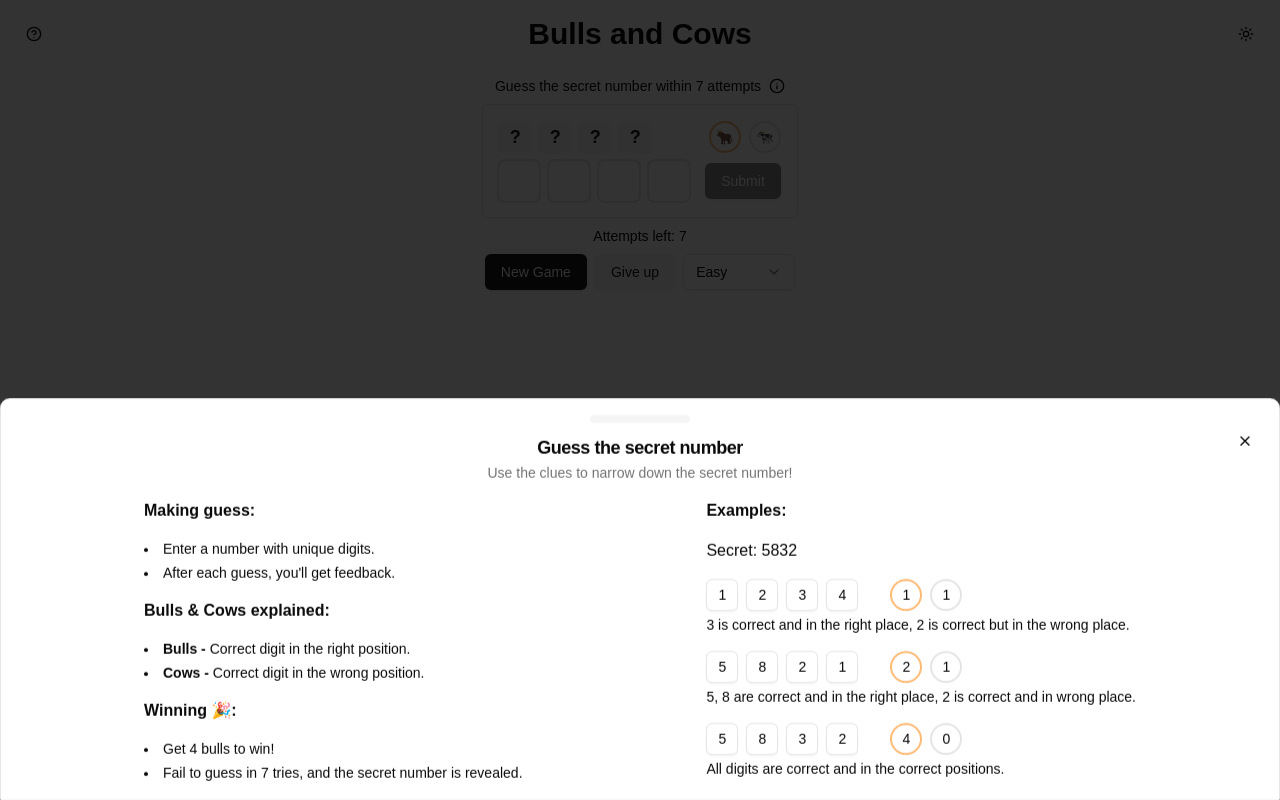
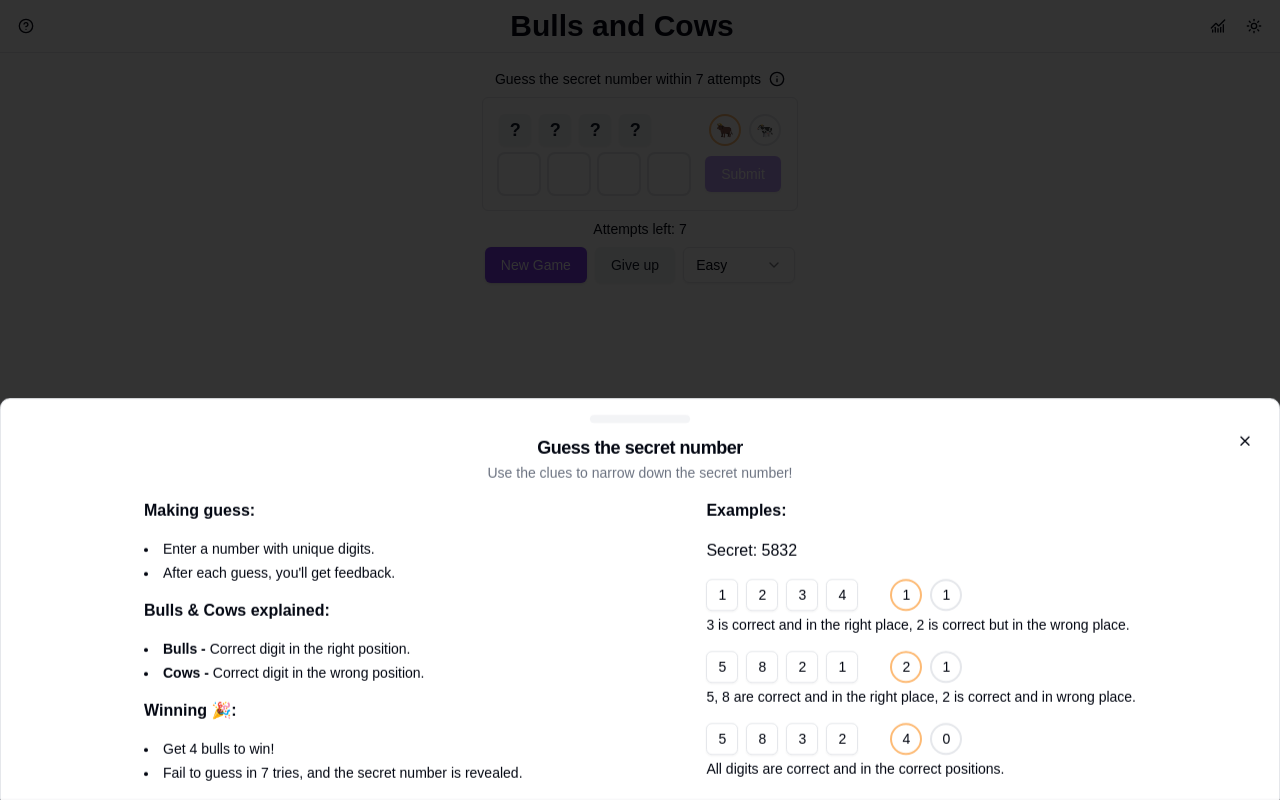
Before and after one commit to hemantyadav10/hardest-games-ever, a Next.js app: page / in a window 1280 px wide. Built offline with nearby package versions, Linux system fonts and the light colour scheme.

Commit message:
feat: update color theme; add stats dialog

```diff
--- a/package.json
+++ b/package.json
@@ -17,6 +17,7 @@
     "@radix-ui/react-popover": "^1.1.6",
     "@radix-ui/react-select": "^2.1.6",
     "@radix-ui/react-slot": "^1.1.2",
+    "@radix-ui/react-tabs": "^1.1.3",
     "@radix-ui/react-toast": "^1.2.6",
     "@radix-ui/react-tooltip": "^1.1.8",
     "class-variance-authority": "^0.7.1",
--- a/src/app/globals.css
+++ b/src/app/globals.css
@@ -9,51 +9,52 @@ body {
 @layer base {
   :root {
     --background: 0 0% 100%;
-    --foreground: 0 0% 3.9%;
+    --foreground: 224 71.4% 4.1%;
     --card: 0 0% 100%;
-    --card-foreground: 0 0% 3.9%;
+    --card-foreground: 224 71.4% 4.1%;
     --popover: 0 0% 100%;
-    --popover-foreground: 0 0% 3.9%;
-    --primary: 0 0% 9%;
-    --primary-foreground: 0 0% 98%;
-    --secondary: 0 0% 96.1%;
-    --secondary-foreground: 0 0% 9%;
-    --muted: 0 0% 96.1%;
-    --muted-foreground: 0 0% 45.1%;
-    --accent: 0 0% 96.1%;
-    --accent-foreground: 0 0% 9%;
+    --popover-foreground: 224 71.4% 4.1%;
+    --primary: 262.1 83.3% 57.8%;
+    --primary-foreground: 210 20% 98%;
+    --secondary: 220 14.3% 95.9%;
+    --secondary-foreground: 220.9 39.3% 11%;
+    --muted: 220 14.3% 95.9%;
+    --muted-foreground: 220 8.9% 46.1%;
+    --accent: 220 14.3% 95.9%;
+    --accent-foreground: 220.9 39.3% 11%;
     --destructive: 0 84.2% 60.2%;
-    --destructive-foreground: 0 0% 98%;
-    --border: 0 0% 89.8%;
-    --input: 0 0% 89.8%;
-    --ring: 0 0% 3.9%;
+    --destructive-foreground: 210 20% 98%;
+    --border: 220 13% 91%;
+    --input: 220 13% 91%;
+    --ring: 262.1 83.3% 57.8%;
+    --radius: 0.5rem;
     --chart-1: 12 76% 61%;
     --chart-2: 173 58% 39%;
     --chart-3: 197 37% 24%;
     --chart-4: 43 74% 66%;
     --chart-5: 27 87% 67%;
-    --radius: 0.5rem;
   }
+
   .dark {
-    --background: 0 0% 3.9%;
-    --foreground: 0 0% 98%;
-    --card: 0 0% 3.9%;
-    --card-foreground: 0 0% 98%;
-    --popover: 0 0% 3.9%;
-    --popover-foreground: 0 0% 98%;
-    --primary: 0 0% 98%;
-    --primary-foreground: 0 0% 9%;
-    --secondary: 0 0% 14.9%;
-    --secondary-foreground: 0 0% 98%;
-    --muted: 0 0% 14.9%;
-    --muted-foreground: 0 0% 63.9%;
-    --accent: 0 0% 14.9%;
-    --accent-foreground: 0 0% 98%;
+    --background: 224 71.4% 4.1%;
+    --foreground: 210 20% 98%;
+    --card: 224 71.4% 4.1%;
+    --card-foreground: 210 20% 98%;
+    --popover: 224 71.4% 4.1%;
+    --popover-foreground: 210 20% 98%;
+    --primary: 263.4 70% 50.4%;
+    --primary-foreground: 210 20% 98%;
+    --secondary: 215 27.9% 16.9%;
+    --secondary-foreground: 210 20% 98%;
+    --muted: 215 27.9% 16.9%;
+    --muted-foreground: 217.9 10.6% 64.9%;
+    --accent: 215 27.9% 16.9%;
+    --accent-foreground: 210 20% 98%;
     --destructive: 0 62.8% 30.6%;
-    --destructive-foreground: 0 0% 98%;
-    --border: 0 0% 14.9%;
-    --input: 0 0% 14.9%;
-    --ring: 0 0% 83.1%;
+    --destructive-foreground: 210 20% 98%;
+    --border: 215 27.9% 16.9%;
+    --input: 215 27.9% 16.9%;
+    --ring: 263.4 70% 50.4%;
     --chart-1: 220 70% 50%;
     --chart-2: 160 60% 45%;
     --chart-3: 30 80% 55%;
@@ -66,6 +67,7 @@ body {
   * {
     @apply border-border;
   }
+
   body {
     @apply bg-background text-foreground;
   }
--- a/src/app/page.tsx
+++ b/src/app/page.tsx
@@ -1,6 +1,7 @@
 "use client";
 
 import { Rules } from "@/components/rules";
+import Stats from "@/components/stats";
 import { ModeToggle } from "@/components/themeToggle";
 import { Button } from "@/components/ui/button";
 import { InputOTP, InputOTPGroup, InputOTPSlot } from "@/components/ui/input-otp";
@@ -23,8 +24,8 @@ import {
   SelectValue,
 } from "@/components/ui/select"
 
-type DifficultyLevel = 'easy' | 'hard' | 'nightmare'
-const difficultyOptions: DifficultyLevel[] = ['easy', 'hard', 'nightmare']
+export type DifficultyLevel = 'easy' | 'hard' | 'nightmare'
+export const difficultyOptions: DifficultyLevel[] = ['easy', 'hard', 'nightmare']
 
 const SECRET_NUM_LENGTH_CONFIG: Record<DifficultyLevel, number> = {
   easy: 4,
@@ -153,6 +154,7 @@ export default function CowsAndBullsGame() {
   // On give up , show the secret number
   const handleGiveUp = () => {
     setHasGivenUp(true)
+    setIsGameOver(true)
   }
 
 
@@ -161,17 +163,26 @@ export default function CowsAndBullsGame() {
     setShowConfetti(true);
     setTimeout(() => {
       setShowConfetti(false)
-    }, 4000)
+    }, 8000)
   };
 
 
   return (
+    <>
+      {showConfetti && <Confetti width={windowSize.width} height={windowSize.height - 1} />}
       <div className="h-svh flex flex-col  items-center space-y-2">
-      {showConfetti && <Confetti width={windowSize.width} height={windowSize.height - 1} />}
-      <div className="text-center w-full p-4 flex items-center  justify-between">
+        <div className="text-center w-full p-2 flex items-center  justify-between border-b border-border mb-2">
           <Rules />
           <h1 className="text-3xl font-bold">Bulls and Cows</h1>
+          <div>
+            <Stats
+              difficultyOptions={difficultyOptions}
+              currentAttempt={history.length}
+              currentDifficulty={difficultyLevel}
+              isGameWon={history[history.length - 1]?.bulls === SECRET_NUM_LENGTH}
+            />
             <ModeToggle />
+          </div>
         </div>
         <div className="text-sm flex items-center gap-2">Guess the secret number within {maxAttempts} attempts
           <Popover>
@@ -321,5 +332,6 @@ export default function CowsAndBullsGame() {
           </Select>
         </div>
       </div>
+    </>
   );
 }
--- /dev/null
+++ b/src/components/stats.tsx
@@ -0,0 +1,156 @@
+"use client"
+import {
+  Dialog,
+  DialogContent,
+  DialogDescription,
+  DialogHeader,
+  DialogTitle,
+  DialogTrigger,
+} from "@/components/ui/dialog"
+import { ChartNoAxesCombined } from "lucide-react"
+import { Button } from "./ui/button"
+import { Tabs, TabsContent, TabsList, TabsTrigger } from "@/components/ui/tabs"
+import { DifficultyLevel } from '@/app/page'
+import { useEffect, useState } from "react"
+
+type GameStat = {
+  label: string;
+  value: number;
+}
+
+const gameStats: Record<DifficultyLevel, GameStat[]> = {
+  easy: [
+    { label: 'Games Played', value: 0 },
+    { label: 'Games Won', value: 0 },
+    { label: 'Win %', value: 0 },
+    { label: 'Best Game', value: 0 },
+  ],
+  hard: [
+    { label: 'Games Played', value: 0 },
+    { label: 'Games Won', value: 0 },
+    { label: 'Win %', value: 0 },
+    { label: 'Best Game', value: 0 },
+  ],
+  nightmare: [
+    { label: 'Games Played', value: 0 },
+    { label: 'Games Won', value: 0 },
+    { label: 'Win %', value: 0 },
+    { label: 'Best Game', value: 0 },
+  ]
+};
+
+type propType = {
+  difficultyOptions: DifficultyLevel[];
+  currentAttempt: number;
+  currentDifficulty: DifficultyLevel;
+  isGameWon: boolean;
+}
+
+export default function Stts({
+  difficultyOptions,
+  currentAttempt,
+  currentDifficulty,
+  isGameWon,
+}: propType) {
+  const [stats, setStats] = useState<Record<DifficultyLevel, GameStat[]>>(() => {
+    if (typeof window !== 'undefined') {
+      const localStats = JSON.parse(localStorage.getItem('stats') || 'null');
+      return localStats || gameStats;
+    }
+    return gameStats;
+  });
+  useEffect(() => {
+    if (typeof window !== 'undefined') {
+      const localStats = JSON.parse(localStorage.getItem('stats') || 'null');
+      if (localStats) {
+        setStats(localStats)
+      }
+    }
+  }, [])
+
+  useEffect(() => {
+    updateStats(currentDifficulty, currentAttempt);
+  }, [currentAttempt, currentDifficulty]);
+
+  const updateStats = (difficulty: DifficultyLevel, attempt: number) => {
+    const currentStats = stats[difficulty];
+    let gamesPlayed = currentStats[0].value
+    let gamesWon = currentStats[1].value;
+    let winPercentage = currentStats[2].value
+    let bestGame = currentStats[3].value
+    if (attempt === 1) {
+      gamesPlayed++
+    }
+
+    if (isGameWon) {
+      gamesWon++
+      bestGame = bestGame === 0 ? attempt : Math.min(bestGame, attempt);
+    }
+
+    if (gamesWon > 0) {
+      winPercentage = parseFloat(((gamesWon / gamesPlayed) * 100).toFixed(2))
+    }
+
+
+    const updatedStats: GameStat[] = [
+      { label: 'Games Played', value: gamesPlayed },
+      { label: 'Games Won', value: gamesWon },
+      { label: 'Win %', value: winPercentage },
+      { label: 'Best Game', value: bestGame },
+    ]
+
+    const newStats = { ...stats, [difficulty]: updatedStats };
+    setStats(newStats);
+    localStorage.setItem('stats', JSON.stringify(newStats));
+  };
+
+  return (
+    <Dialog>
+      <DialogTrigger asChild>
+        <Button
+          size={'icon'}
+          className="rounded-full"
+          variant={'ghost'}
+        >
+          <ChartNoAxesCombined />
+        </Button>
+      </DialogTrigger>
+      <DialogContent>
+        <DialogHeader>
+          <DialogTitle>Game Performance</DialogTitle>
+          <DialogDescription>
+            Stats
+          </DialogDescription>
+          <Tabs defaultValue={difficultyOptions[0]}>
+            <TabsList className="grid w-full grid-cols-3">
+              {difficultyOptions.map(level => (
+                <TabsTrigger value={level} className="capitalize"
+                  key={level}
+                >
+                  {level}
+                </TabsTrigger>
+              ))}
+            </TabsList>
+            {difficultyOptions.map(level => (
+              <TabsContent value={level} key={level} className="pt-2">
+                <div className="grid grid-cols-2 gap-4 text-sm">
+                  {stats[level]?.map((stat: GameStat, index: number) => (
+                    <div key={index} className="text-center space-y-2">
+                      <div className="bg-primary rounded-md p-1 text-center text-primary-foreground">
+                        {stat.label}
+                      </div>
+                      <p className="text-lg">
+                        {stat.value === 0 ? "-" : stat.label === 'Best Game' ? <>{stat.value}  <span className="text-sm ">{stat.value < 2 ? "attempt" : "attempts"}</span></> : stat.value}
+                      </p>
+                    </div>
+                  ))}
+                </div>
+              </TabsContent>
+            ))}
+          </Tabs>
+        </DialogHeader>
+      </DialogContent>
+    </Dialog>
+
+  )
+}
--- /dev/null
+++ b/src/components/ui/tabs.tsx
@@ -0,0 +1,55 @@
+"use client"
+
+import * as React from "react"
+import * as TabsPrimitive from "@radix-ui/react-tabs"
+
+import { cn } from "@/lib/utils"
+
+const Tabs = TabsPrimitive.Root
+
+const TabsList = React.forwardRef<
+  React.ElementRef<typeof TabsPrimitive.List>,
+  React.ComponentPropsWithoutRef<typeof TabsPrimitive.List>
+>(({ className, ...props }, ref) => (
+  <TabsPrimitive.List
+    ref={ref}
+    className={cn(
+      "inline-flex h-9 items-center justify-center rounded-lg bg-muted p-1 text-muted-foreground",
+      className
+    )}
+    {...props}
+  />
+))
+TabsList.displayName = TabsPrimitive.List.displayName
+
+const TabsTrigger = React.forwardRef<
+  React.ElementRef<typeof TabsPrimitive.Trigger>,
+  React.ComponentPropsWithoutRef<typeof TabsPrimitive.Trigger>
+>(({ className, ...props }, ref) => (
+  <TabsPrimitive.Trigger
+    ref={ref}
+    className={cn(
+      "inline-flex items-center justify-center whitespace-nowrap rounded-md px-3 py-1 text-sm font-medium ring-offset-background transition-all focus-visible:outline-none focus-visible:ring-2 focus-visible:ring-ring focus-visible:ring-offset-2 disabled:pointer-events-none disabled:opacity-50 data-[state=active]:bg-background data-[state=active]:text-foreground data-[state=active]:shadow",
+      className
+    )}
+    {...props}
+  />
+))
+TabsTrigger.displayName = TabsPrimitive.Trigger.displayName
+
+const TabsContent = React.forwardRef<
+  React.ElementRef<typeof TabsPrimitive.Content>,
+  React.ComponentPropsWithoutRef<typeof TabsPrimitive.Content>
+>(({ className, ...props }, ref) => (
+  <TabsPrimitive.Content
+    ref={ref}
+    className={cn(
+      "mt-2 ring-offset-background focus-visible:outline-none focus-visible:ring-2 focus-visible:ring-ring focus-visible:ring-offset-2",
+      className
+    )}
+    {...props}
+  />
+))
+TabsContent.displayName = TabsPrimitive.Content.displayName
+
+export { Tabs, TabsList, TabsTrigger, TabsContent }
--- a/tailwind.config.ts
+++ b/tailwind.config.ts
@@ -9,6 +9,15 @@ export default {
 	],
 	theme: {
 		extend: {
+			keyframes: {
+				'caret-blink': {
+					'0%, 100%': { opacity: "1" },
+					'50%': { opacity: "0" },
+				},
+			},
+			animation: {
+				'caret-blink': 'caret-blink 1s step-end infinite',
+			},
 			colors: {
 				background: 'hsl(var(--background))',
 				foreground: 'hsl(var(--foreground))',
```
Also changed, not shown: 1 other file (tests, documents, lock files or other folders). Lines whose indentation alone changed are shown as unchanged.
